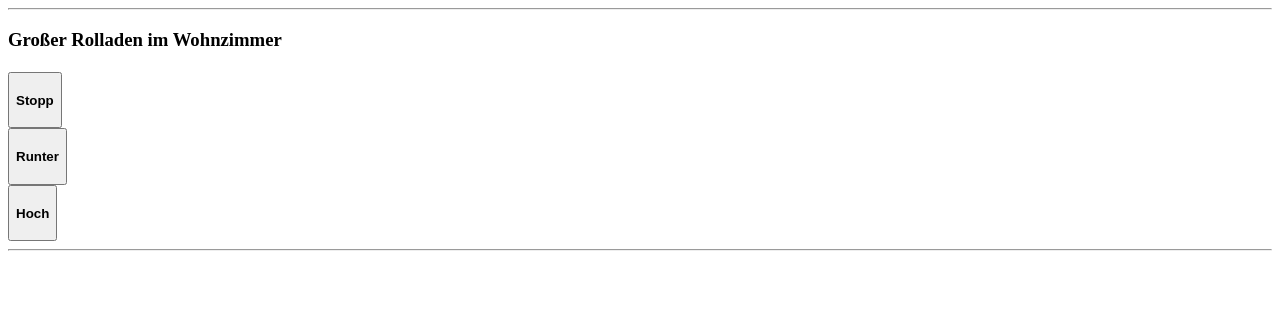
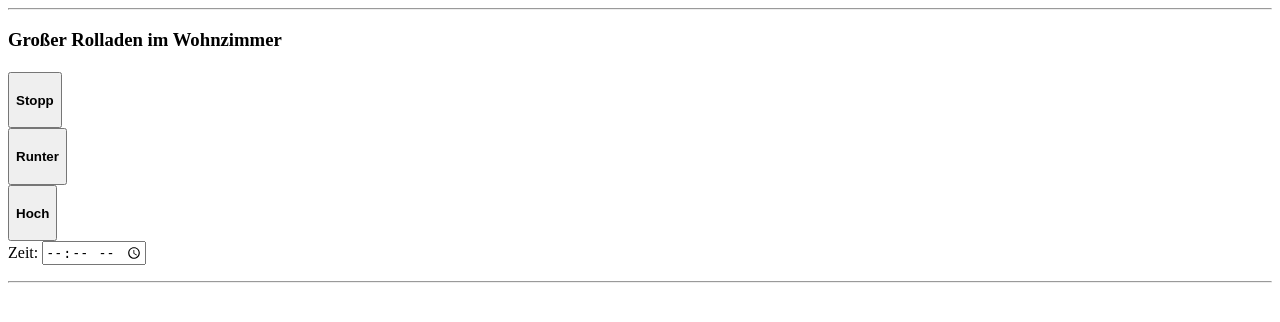
Before and after one commit to buecktobias/IOT_Home, a Flask app: template templates/rolladen_big_living_room.html in a window 1280 px wide. Shown: the top 322 px of the page. Run offline with Flask 2, Linux system fonts and the light colour scheme; the template is opened without the code that fills it, so the values that code supplies are empty.

Commit message:
update works rolladen!

```diff
--- a/templates/rolladen_big_living_room.html
+++ b/templates/rolladen_big_living_room.html
@@ -6,7 +6,8 @@
 
         <div class="row mt-5">
             <div class="col-lg-3 col-md-3 col-sm-4 col-12 text-center my-2">
-                <button class="w-75 mx-1 btn btn-primary" onclick="rolladen_big_living_room_stop();"><h4>Stopp</h4></button>
+                <button class="w-75 mx-1 btn btn-primary" onclick="rolladen_big_living_room_stop();"><h4>Stopp</h4>
+                </button>
             </div>
             <div class="col-lg-3 col-md-4 col-sm-4 col-12 text-center my-2">
                 <button class="w-75 mx-1 btn btn-primary" onclick="rolladen_big_living_room_runter();"><h4>Runter</h4>
@@ -17,5 +18,12 @@
                 </button>
             </div>
         </div>
+        <div class="row mt-2">
+        <form>
+            <label for="time_schedule">Zeit:</label>
+            <input class="form-control" id="time_schedule" type="time">
+        </form>
+
+        </div>
     </div>
 {% endblock %}
```
